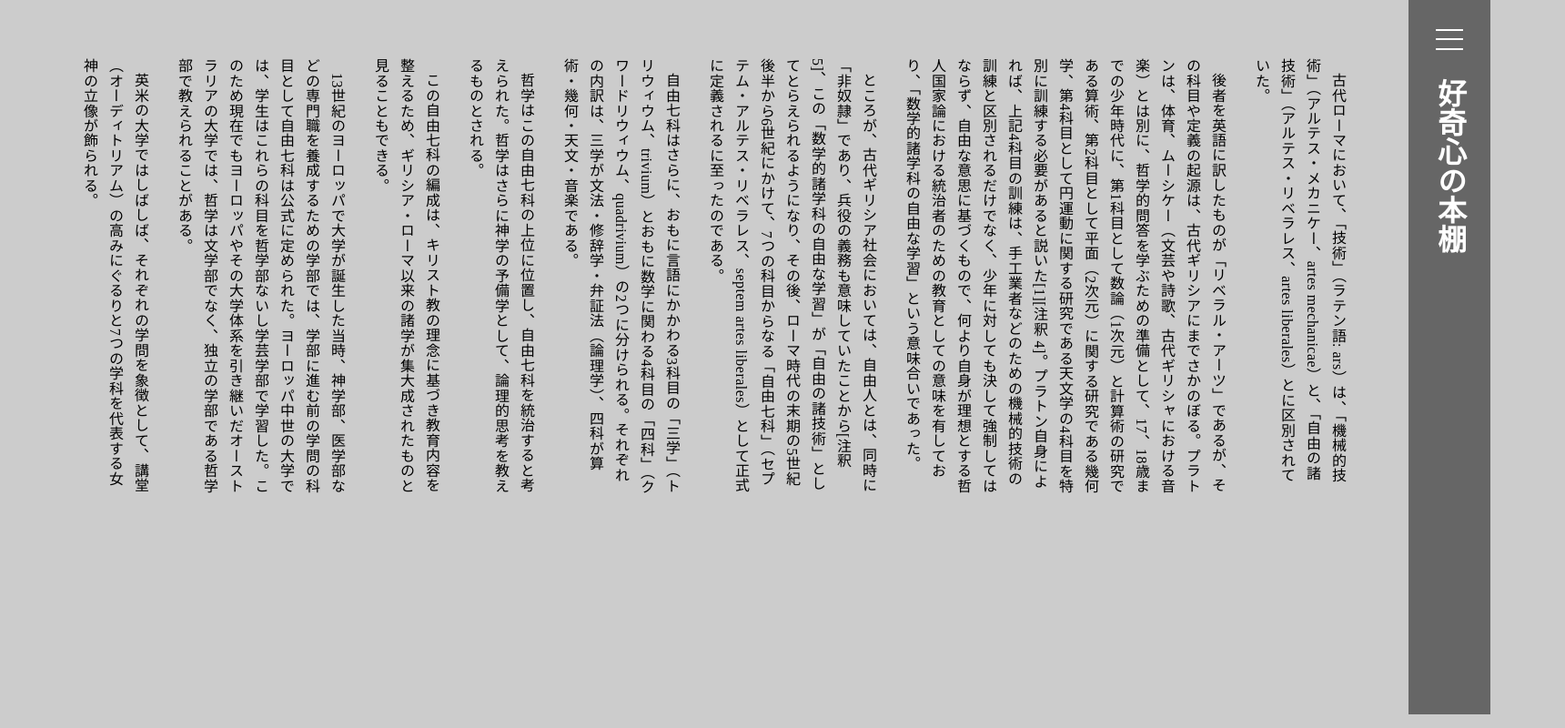
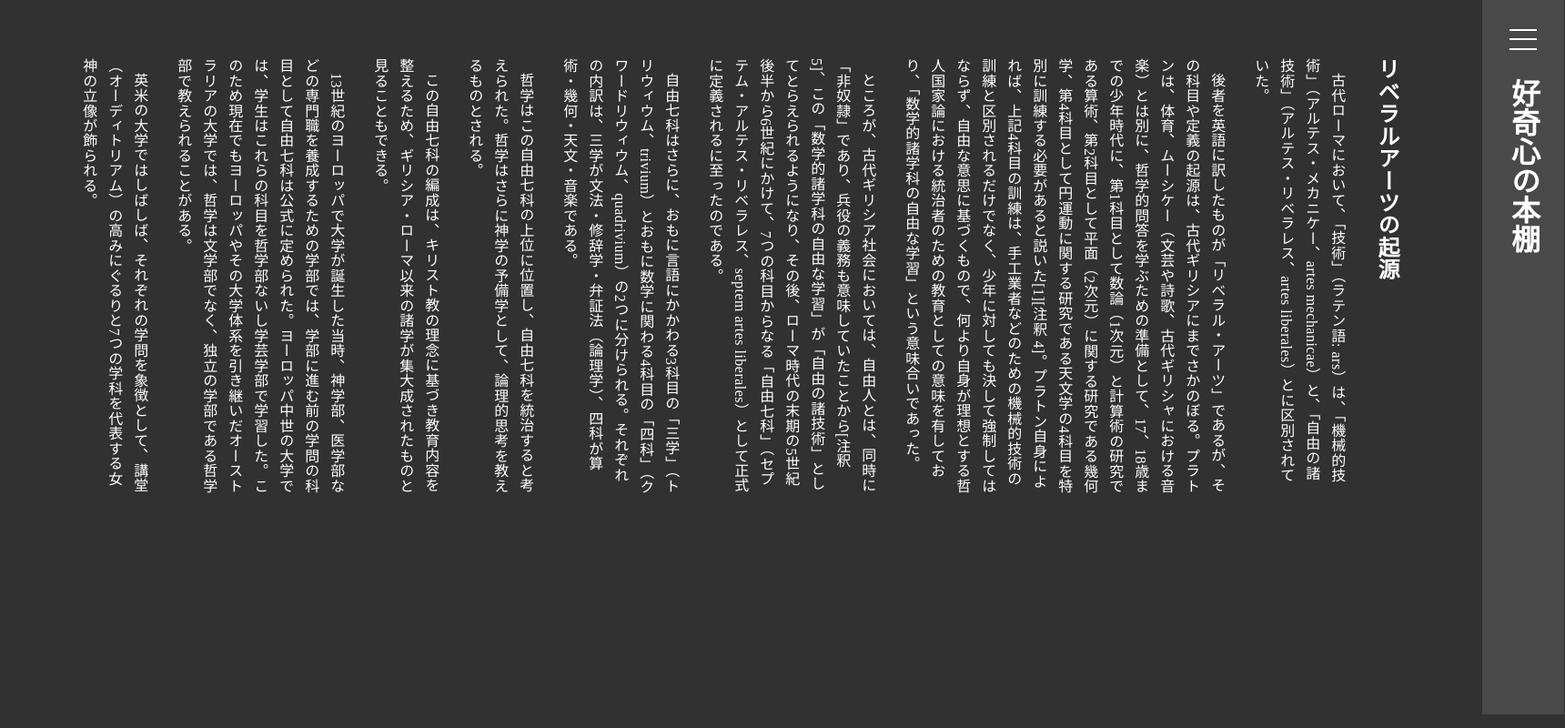
Before and after one commit to kaaisz/tategaki, a website: page tate-a.html in a window 1280 px wide. Shown: the whole page at 91% size, 1720 px wide, since content can reach past the window. Drawn offline with Linux system fonts and the light colour scheme.

Commit message:
Apply dark colored background with box-shadow

```diff
--- a/assets/scss/main.scss
+++ b/assets/scss/main.scss
@@ -41,7 +41,9 @@ body {
   writing-mode: vertical-rl;
   margin: 0 auto;
   font-family: 'Yu Mincho', 'Hiragino Mincho Pro', 'ヒラギノ明朝 Pro', serif;
-  background: #ccc;
+  background: #313131;
+  -webkit-font-smoothing: antialiased;
+  -moz-osx-font-smoothing: grayscale;
 }
 
 h1,
@@ -53,6 +55,7 @@ a {
   // - not available on most of browser (unless surrounded by span)
   text-combine-upright: digits 2;
   // text-orientation: upright;
+  color: white;
 }
 
 p {
@@ -61,7 +64,6 @@ p {
 
 a {
   text-decoration: none;
-  color: #333;
 }
 
 .header{
@@ -70,7 +72,7 @@ a {
   // TODO: スクロールバーの高さ分マイナスしないとはみ出る(後でScroll barの高さをJSで取得し、その数値をここに置く)
   width: 64px;
   height: calc(100vh - 15px);
-  background: #666;
+  background: #494949;
   color: #fff;
   padding: 2rem 0;
 
@@ -163,6 +165,7 @@ section {
   &__img {
     width: 100%;
     object-fit: cover;
+    box-shadow: 0 10px 20px #252525;
   }
 
   &__title {
@@ -183,7 +186,6 @@ section {
     // pkna is "propotional kana"
     @include font-feature-settings('pkna');
     @include writing-mode(rl);
-    background: #ccc;
   }
 
   p {
--- a/tate-a.html
+++ b/tate-a.html
@@ -16,10 +16,11 @@
         <span class="nav__bar"></span>
       </div>
     </nav>
-    <h1>好奇心の本棚</h1>
+    <a href="index.html"><h1>好奇心の本棚</h1></a>
   </header>
   <section class="main" id="main">
     <div class="tategaki tate-a content">
+      <h2>リベラルアーツの起源</h2>
       <p>古代ローマにおいて、「技術」（ラテン語: ars）は、「機械的技術」（アルテス・メカニケー、artes mechanicae）と、「自由の諸技術」（アルテス・リベラレス、artes liberales）とに区別されていた。</p>
       <p>後者を英語に訳したものが「リベラル・アーツ」であるが、その科目や定義の起源は、古代ギリシアにまでさかのぼる。プラトンは、体育、ムーシケー（文芸や詩歌、古代ギリシャにおける音楽）とは別に、哲学的問答を学ぶための準備として、17、18歳までの少年時代に、第1科目として数論（1次元）と計算術の研究である算術、第2科目として平面（2次元）に関する研究である幾何学、第4科目として円運動に関する研究である天文学の4科目を特別に訓練する必要があると説いた[1][注釈 4]。プラトン自身によれば、上記4科目の訓練は、手工業者などのための機械的技術の訓練と区別されるだけでなく、少年に対しても決して強制してはならず、自由な意思に基づくもので、何より自身が理想とする哲人国家論における統治者のための教育としての意味を有しており、「数学的諸学科の自由な学習」という意味合いであった。</p>
       <p>ところが、古代ギリシア社会においては、自由人とは、同時に「非奴隷」であり、兵役の義務も意味していたことから[注釈 5]、この「数学的諸学科の自由な学習」が「自由の諸技術」としてとらえられるようになり、その後、ローマ時代の末期の5世紀後半から6世紀にかけて、7つの科目からなる「自由七科」（セプテム・アルテス・リベラレス、septem artes liberales）として正式に定義されるに至ったのである。</p>
```
Also changed, not shown: index.html (+1 -1 lines), tate-b.html (+1 -1 lines), assets/css/main.css.
